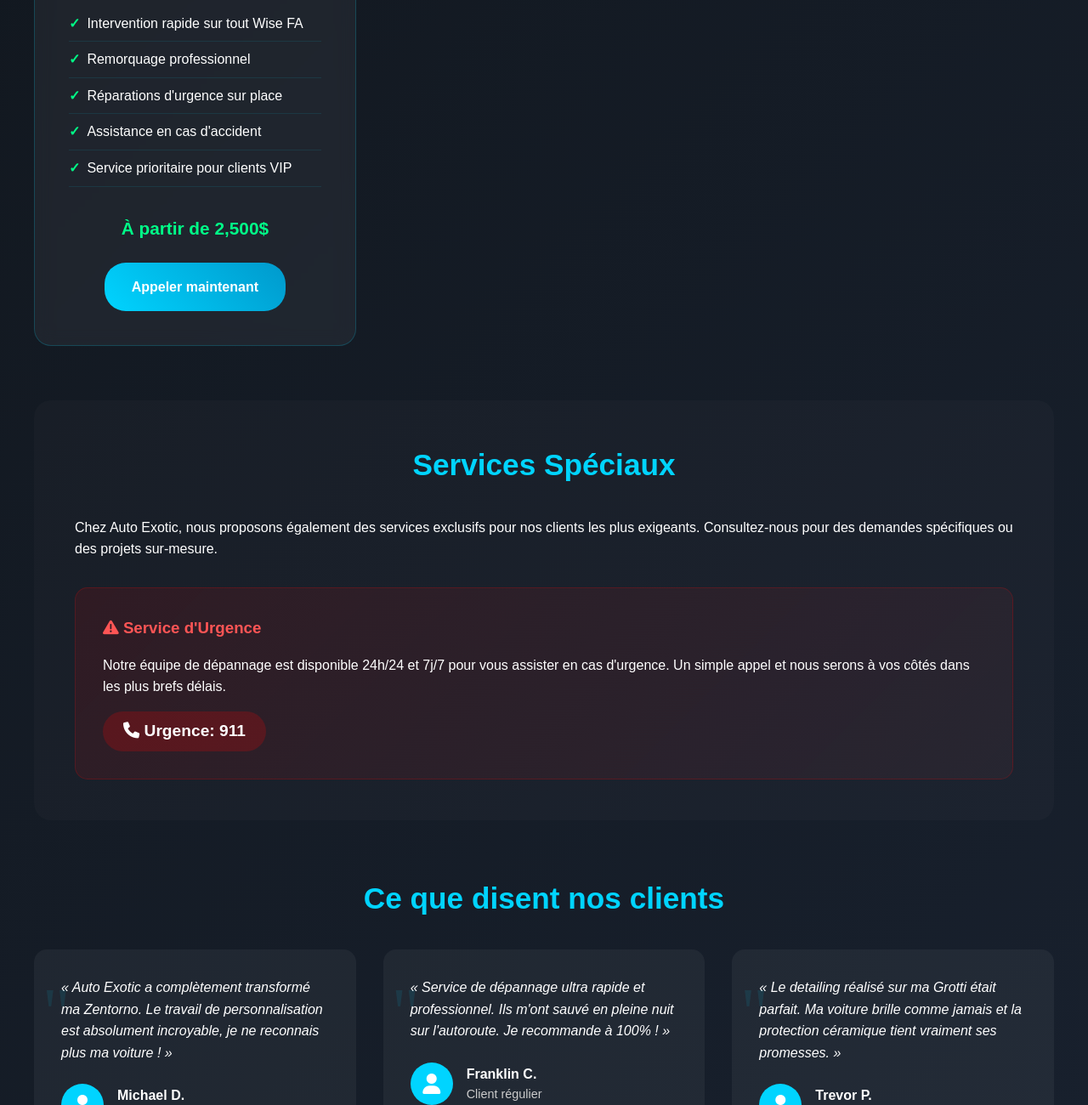
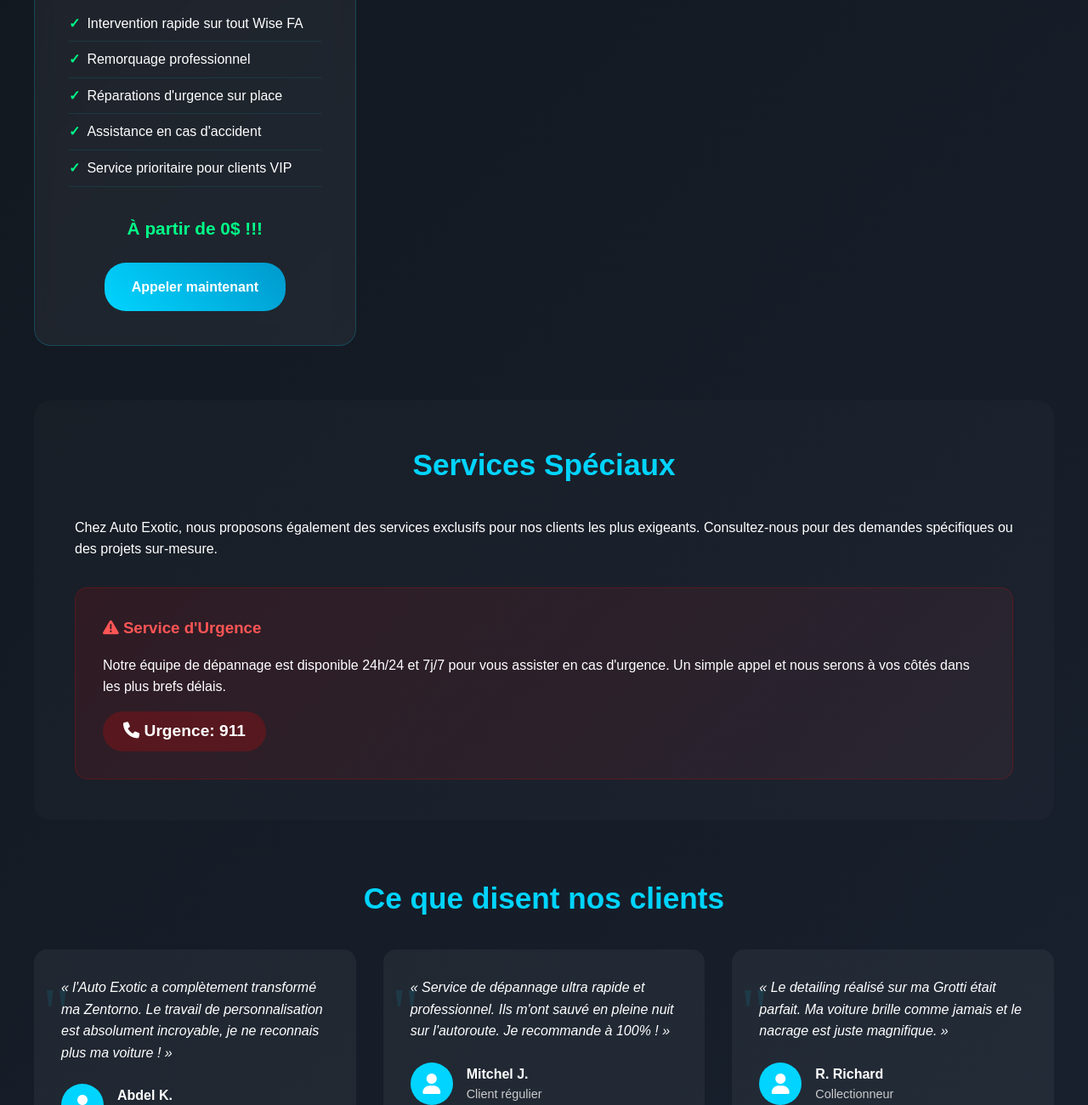
Before and after one commit to GOPICS0U/Auto-Exotic-Web-Site, a plain HTML site: page nos_services.html in a window 1280 px wide. Shown: the part 1500-2800 px from the top of the page at 85% size. Drawn offline with Linux system fonts and the light colour scheme.

Commit message:
Update nos_services.html

```diff
--- a/nos_services.html
+++ b/nos_services.html
@@ -521,7 +521,7 @@
                         <li>Intérieurs luxueux et personnalisés</li>
                         <li>Éclairages LED et néons</li>
                     </ul>
-                    <div class="price">À partir de 15,000$</div>
+                    <div class="price">À partir de 5,000$</div>
                     <a href="contact.html" class="btn btn-primary">Prendre rendez-vous</a>
                 </div>
 
@@ -533,11 +533,10 @@
                     <ul class="service-features">
                         <li>Diagnostics complets et précis</li>
                         <li>Réparations moteur et transmission</li>
-                        <li>Améliorations des performances</li>
                         <li>Entretien régulier et révisions</li>
                         <li>Pièces d'origine et premium</li>
                     </ul>
-                    <div class="price">À partir de 5,000$</div>
+                    <div class="price">À partir de 1,200$</div>
                     <a href="contact.html" class="btn btn-primary">Prendre rendez-vous</a>
                 </div>
 
@@ -553,7 +552,7 @@
                         <li>Nettoyage intérieur complet</li>
                         <li>Traitement cuir et plastiques</li>
                     </ul>
-                    <div class="price">À partir de 3,000$</div>
+                    <div class="price">À partir de 1,200$</div>
                     <a href="contact.html" class="btn btn-primary">Prendre rendez-vous</a>
                 </div>
 
@@ -569,7 +568,7 @@
                         <li>Assistance en cas d'accident</li>
                         <li>Service prioritaire pour clients VIP</li>
                     </ul>
-                    <div class="price">À partir de 2,500$</div>
+                    <div class="price">À partir de 0$ !!!</div>
                     <a href="tel:911" class="btn btn-primary">Appeler maintenant</a>
                 </div>
             </div>
@@ -593,14 +592,14 @@
                 <h2>Ce que disent nos clients</h2>
                 <div class="testimonial-grid">
                     <div class="testimonial-card">
-                        <p class="testimonial-text">« Auto Exotic a complètement transformé ma Zentorno. Le travail de personnalisation est absolument incroyable, je ne reconnais plus ma voiture ! »</p>
+                        <p class="testimonial-text">« l'Auto Exotic a complètement transformé ma Zentorno. Le travail de personnalisation est absolument incroyable, je ne reconnais plus ma voiture ! »</p>
                         <div class="testimonial-author">
                             <div class="testimonial-avatar">
                                 <i class="fas fa-user"></i>
                             </div>
                             <div>
-                                <div class="testimonial-name">Michael D.</div>
-                                <div class="testimonial-role">Client VIP</div>
+                                <div class="testimonial-name">Abdel K.</div>
+                                <div class="testimonial-role">Client</div>
                             </div>
                         </div>
                     </div>
@@ -611,19 +610,19 @@
                                 <i class="fas fa-user"></i>
                             </div>
                             <div>
-                                <div class="testimonial-name">Franklin C.</div>
+                                <div class="testimonial-name">Mitchel J.</div>
                                 <div class="testimonial-role">Client régulier</div>
                             </div>
                         </div>
                     </div>
                     <div class="testimonial-card">
-                        <p class="testimonial-text">« Le detailing réalisé sur ma Grotti était parfait. Ma voiture brille comme jamais et la protection céramique tient vraiment ses promesses. »</p>
+                        <p class="testimonial-text">« Le detailing réalisé sur ma Grotti était parfait. Ma voiture brille comme jamais et le nacrage est juste magnifique. »</p>
                         <div class="testimonial-author">
                             <div class="testimonial-avatar">
                                 <i class="fas fa-user"></i>
                             </div>
                             <div>
-                                <div class="testimonial-name">Trevor P.</div>
+                                <div class="testimonial-name">R. Richard</div>
                                 <div class="testimonial-role">Collectionneur</div>
                             </div>
                         </div>
```
